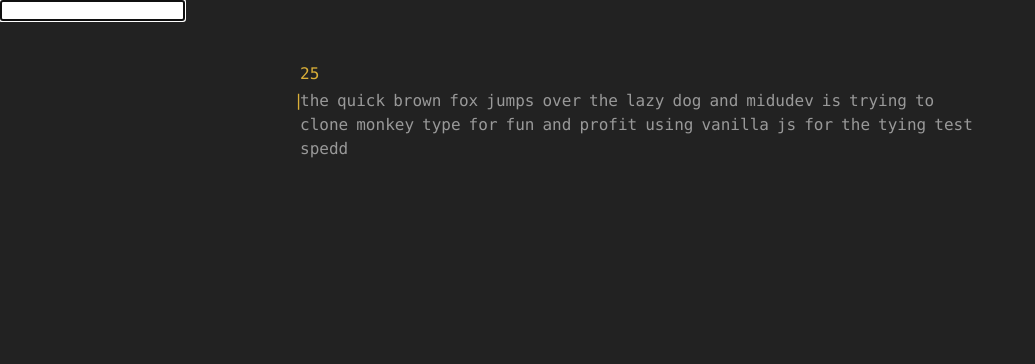
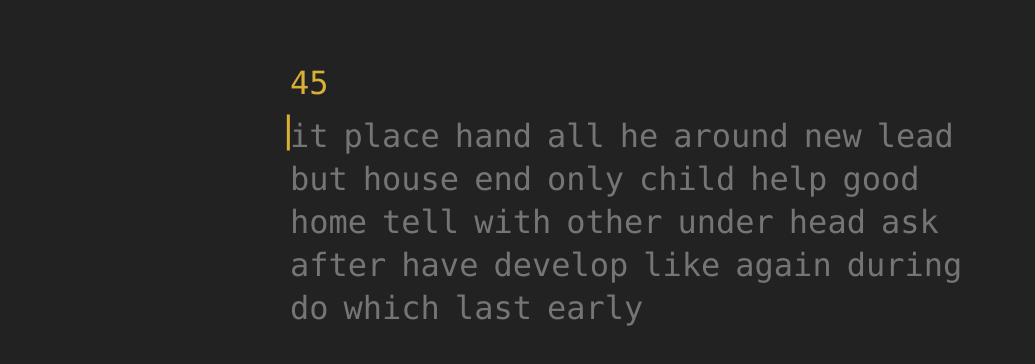
Before and after one commit to cgamcs/typing-test-speed, a plain HTML site: page index.html in a window 1280 px wide. Shown: the whole page, without its empty margins (0-1035 px from the left). Drawn offline with Linux system fonts and the light colour scheme.

Commit message:
- terminando funcion para devolver a la palabra saltada - mostrando resultados - cambaindo estilos

```diff
--- a/app.js
+++ b/app.js
@@ -1,19 +1,32 @@
+import { words as INITIAL_WORDS } from "./data.js"
+
 const $time = document.querySelector('time')
 const $paragraph = document.querySelector('p')
 const $input = document.querySelector('input')
+const $game = document.querySelector('#game')
+const $results = document.querySelector('#results')
+const $wpm = document.querySelector('#results-wpm')
+const $accuracy = document.querySelector('#results-accuracy')
+const $button = document.querySelector('.button-reload')
 
-const INITIAL_TIME = 30
-
-const TEXT = 'the quick brown fox jumps over the lazy dog and midudev is trying to clone monkey type for fun and profit using vanilla js for the tying test spedd'
+const INITIAL_TIME = 45
 
 let words = []
 let currentTime = INITIAL_TIME
+let hasPressed = false
 
+initialEvenets()
 initGame()
-initialEvenets()
 
 function initGame() {
-  words = TEXT.split(' ').slice(0, 32)
+  $game.style.display = 'flex'
+  $results.style.display = 'none'
+
+  $input.value = ''
+
+  words = INITIAL_WORDS.toSorted(
+    () => Math.random() - 0.5
+  ).slice(0, 32)
   currentTime = INITIAL_TIME
 
   $time.textContent = currentTime
@@ -33,6 +46,16 @@ function initGame() {
   const $firstLetter = $firstWord.querySelector('letter')
   $firstLetter.classList.add('active')
 
+  document.addEventListener('keydown', () => {
+    if (!hasPressed) {
+      console.log('ya presiono')
+      hasPressed = true
+      initiCountdown()
+    }
+  })
+}
+
+function initiCountdown() {
   const intervalId = setInterval(() => {
     currentTime--
     $time.textContent = currentTime
@@ -51,6 +74,7 @@ function initialEvenets() {
 
   $input.addEventListener('keydown', oneKeyDown)
   $input.addEventListener('keyup', onKeyUp)
+  $button.addEventListener('click', initGame)
 }
 
 function oneKeyDown(e) {
@@ -77,6 +101,35 @@ function oneKeyDown(e) {
 
     const classToAdd = hasMissedLetters ? 'marked' : 'correct'
     $currentWord.classList.add(classToAdd)
+  }
+
+  if (key === 'Backspace') {
+    const $prevWord = $currentWord.previousElementSibling
+    const $prevLetter = $currentLetter.previousElementSibling
+
+    if (!$prevWord && !$prevLetter) {
+      e.preventDefault()
+      return
+    }
+
+    const $wordMarked = $paragraph.querySelector('word.marked')
+    if ($wordMarked && !$prevLetter) {
+      e.preventDefault()
+      $currentWord.classList.remove('active')
+      $prevWord.classList.remove('marked')
+      $prevWord.classList.add('active')
+
+      const $letterToGo = $prevWord.querySelector('letter:last-child')
+
+      $currentLetter.classList.remove('active')
+      $letterToGo.classList.add('active')
+
+      $input.value = [
+        ...$prevWord.querySelectorAll('letter.correct, letter.incorrect')
+      ].map($le => {
+        return $le.classList.contains('correct') ? $le.innerText : '*'
+      }).join('')
+    }
   }
 }
 
@@ -110,10 +163,23 @@ function onKeyUp() {
     $nextActiveLetter.classList.add('active')
   } else {
     $currentLetter.classList.add('active', 'last-one')
-    // todo: mostrar game over
   }
 }
 
 function gameOver() {
-  console.log('game over')
+  $game.style.display = 'none'
+  $results.style.display = 'flex'
+
+  const correctWords = $paragraph.querySelectorAll('word.correct').length
+  const correctLetter = $paragraph.querySelectorAll('letter.correct').length
+  const incorrectLetter = $paragraph.querySelectorAll('letter.incorrect').length
+
+  const totalLetters = correctLetter + incorrectLetter
+  const accuracy = totalLetters > 0 ? (correctLetter / totalLetters) * 100 : 0
+  const wpm = (correctWords * 60) / INITIAL_TIME
+
+  $wpm.textContent = wpm
+  $accuracy.textContent = `${accuracy.toFixed(2)}%`
+
+  hasPressed = false
 }
--- /dev/null
+++ b/data.js
@@ -0,0 +1,175 @@
+export const words = [
+  "a",
+  "again",
+  "all",
+  "also",
+  "and",
+  "another",
+  "any",
+  "around",
+  "as",
+  "ask",
+  "at",
+  "back",
+  "because",
+  "become",
+  "before",
+  "begin",
+  "both",
+  "but",
+  "by",
+  "call",
+  "can",
+  "change",
+  "child",
+  "come",
+  "could",
+  "course",
+  "day",
+  "develop",
+  "each",
+  "early",
+  "end",
+  "even",
+  "eye",
+  "face",
+  "fact",
+  "few",
+  "first",
+  "follow",
+  "from",
+  "general",
+  "get",
+  "give",
+  "good",
+  "govern",
+  "group",
+  "hand",
+  "have",
+  "he",
+  "head",
+  "help",
+  "here",
+  "high",
+  "hold",
+  "home",
+  "how",
+  "however",
+  "if",
+  "increase",
+  "interest",
+  "it",
+  "know",
+  "large",
+  "last",
+  "lead",
+  "leave",
+  "life",
+  "like",
+  "line",
+  "little",
+  "look",
+  "make",
+  "man",
+  "may",
+  "mean",
+  "might",
+  "more",
+  "must",
+  "need",
+  "never",
+  "new",
+  "no",
+  "now",
+  "number",
+  "of",
+  "off",
+  "old",
+  "on",
+  "one",
+  "open",
+  "or",
+  "order",
+  "out",
+  "over",
+  "own",
+  "part",
+  "people",
+  "person",
+  "place",
+  "plan",
+  "play",
+  "point",
+  "possible",
+  "present",
+  "problem",
+  "program",
+  "public",
+  "real",
+  "right",
+  "run",
+  "say",
+  "see",
+  "seem",
+  "show",
+  "small",
+  "some",
+  "stand",
+  "state",
+  "still",
+  "such",
+  "system",
+  "take",
+  "than",
+  "that",
+  "the",
+  "then",
+  "there",
+  "these",
+  "they",
+  "thing",
+  "think",
+  "this",
+  "those",
+  "time",
+  "to",
+  "under",
+  "up",
+  "use",
+  "very",
+  "way",
+  "what",
+  "when",
+  "where",
+  "while",
+  "will",
+  "with",
+  "without",
+  "work",
+  "world",
+  "would",
+  "write",
+  "you",
+  "she",
+  "set",
+  "we",
+  "long",
+  "in",
+  "many",
+  "do",
+  "after",
+  "which",
+  "so",
+  "same",
+  "other",
+  "house",
+  "during",
+  "much",
+  "just",
+  "consider",
+  "since",
+  "should",
+  "only",
+  "tell",
+  "about"
+]
--- a/index.html
+++ b/index.html
@@ -11,10 +11,21 @@
     <section id="game">
       <time></time>
       <p></p>
-      <input autofocus>
+      <input name="paragraph" autofocus autocomplete="off">
+    </section>
+    <section id="results">
+      <h2>wpm</h2>
+      <h3 id="results-wpm"></h3>
+
+      <h2>acc</h2>
+      <h3 id="results-accuracy"></h3>
+
+      <buton class="button-reload">
+        <svg width="24"  height="24"  viewBox="0 0 23 23"  fill="none"  stroke="currentColor"  stroke-width="1.5"  stroke-linecap="round"  stroke-linejoin="round"  class="icon icon-tabler icons-tabler-outline icon-tabler-reload"><path stroke="none" d="M0 0h24v24H0z" fill="none"/><path d="M19.933 13.041a8 8 0 1 1 -9.925 -8.788c3.899 -1 7.935 1.007 9.425 4.747" /><path d="M20 4v5h-5" /></svg>
+      </buton>
     </section>
   </main>
 
-  <script src="app.js"></script>
+  <script src="app.js" type="module"></script>
 </body>
 </html>
--- a/style.css
+++ b/style.css
@@ -3,13 +3,15 @@
   --yellow: #daaf38;
   --red: #ca4754;
   --black: #222;
-  --gray: #999;
+  --white: #fff;
+  --gray: #999999b3;
 }
 
 body {
   background: var(--black);
   color: #dddcdc;
   font-family: Menlo, monospace;
+  font-size: 32px;
   display: grid;
   padding: 32px;
   margin: 0 auto;
@@ -22,8 +24,8 @@ section {
   padding: 16px;
   display: flex;
   flex-direction: column;
-  gap: 8px;
-  max-width: 680px;
+  gap: 15px;
+  max-width: 700px;
 }
 
 time {
@@ -36,14 +38,28 @@ input {
   top: 0;
   left: 0;
   pointer-events: none;
-  /* opacity: 0; */
+  opacity: 0;
 }
 
 p {
   display: flex;
   flex-wrap: wrap;
-  gap: 3px 8px;
+  gap: 3px 15px;
   margin: 0;
+}
+
+h2 {
+  font-weight: 400;
+  margin: 0;
+  opacity: .4;
+  font-size: 20px;
+}
+
+h3 {
+  font-weight: 400;
+  margin: 0;
+  font-size: 28px;
+  color: var(--yellow);
 }
 
 word {
@@ -61,14 +77,16 @@ letter {
 
   &.active::before {
     content: '|';
+    font-size: 36px;
     color: var(--yellow);
     position: absolute;
+    top: -20%;
     left: -65%;
     animation: 1s blink infinite ease-in-out;
   }
 
   &.correct {
-    color: var(--gren);
+    color: var(--white);
   }
 
   &.incorrect {
@@ -76,7 +94,7 @@ letter {
   }
 
   &.active.last-one::before {
-    left: 65%;
+    left: 40%;
   }
 }
 
@@ -89,3 +107,29 @@ letter {
     opacity: 0;
   }
 }
+
+#game {
+  display: flex;
+}
+
+#results {
+  display: none;
+}
+
+.button-reload {
+  display: flex;
+  justify-content: center;
+  align-items: center;
+  background: transparent;
+  padding: 8px;
+  opacity: .4;
+  border-radius: 8px;
+  transition: opacity 0.3s ease-in, transform 0.3s ease-in;
+  cursor: pointer;
+
+  &:hover {
+    background: #444;
+    opacity: 1;
+    scale: 110%;
+  }
+}
```
